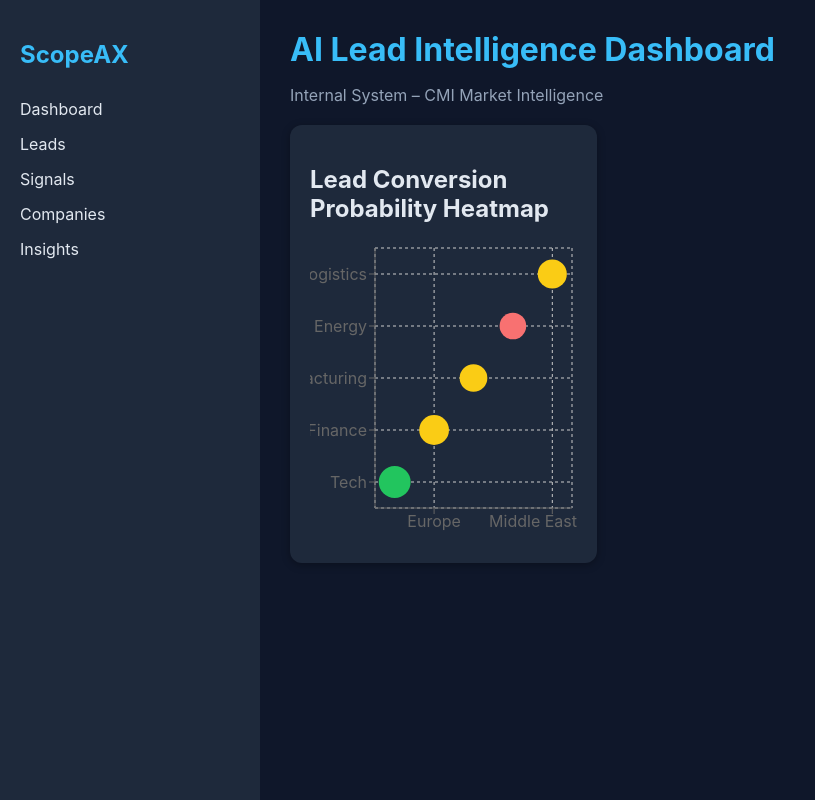
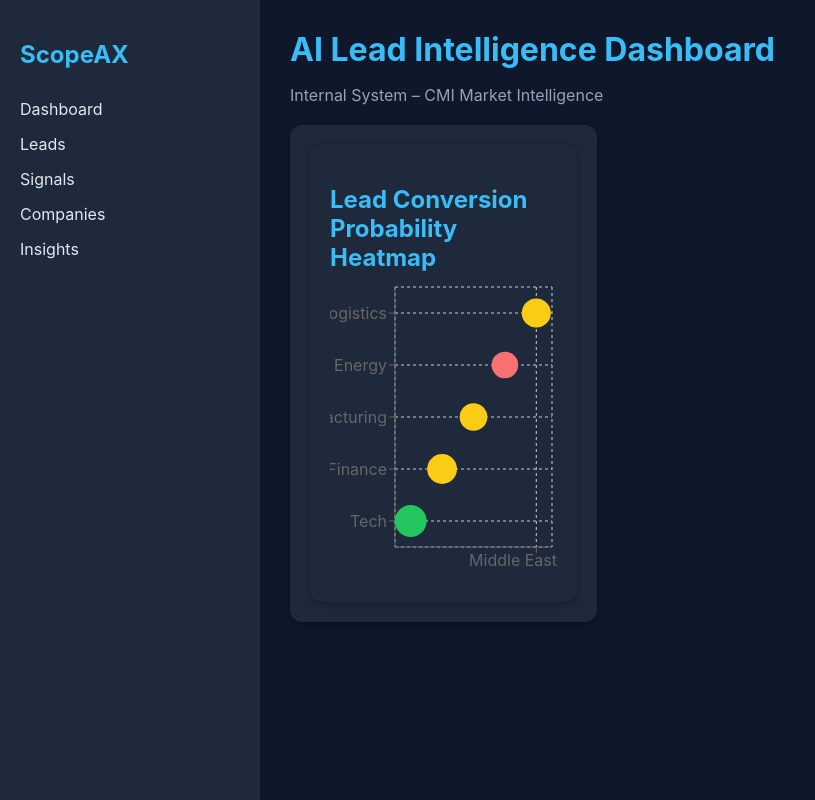
Before and after one commit to ScopeAx/scopeax-dashboard, a React (Vite) app: page / in a window 1280 px wide. Shown: the whole page, without its empty margins (0-815 px from the left). Built offline with nearby package versions, Linux system fonts and the light colour scheme.

Commit message:
Update App.css

```diff
--- a/src/App.css
+++ b/src/App.css
@@ -62,3 +62,14 @@ header p {
   border-radius: 12px;
   box-shadow: 0 2px 8px rgba(0, 0, 0, 0.3);
 }
+.chart-card {
+  background-color: #1e293b;
+  padding: 20px;
+  border-radius: 12px;
+  box-shadow: 0 2px 8px rgba(0, 0, 0, 0.3);
+}
+
+.chart-card h2 {
+  color: #38bdf8;
+  margin-bottom: 10px;
+}
```
